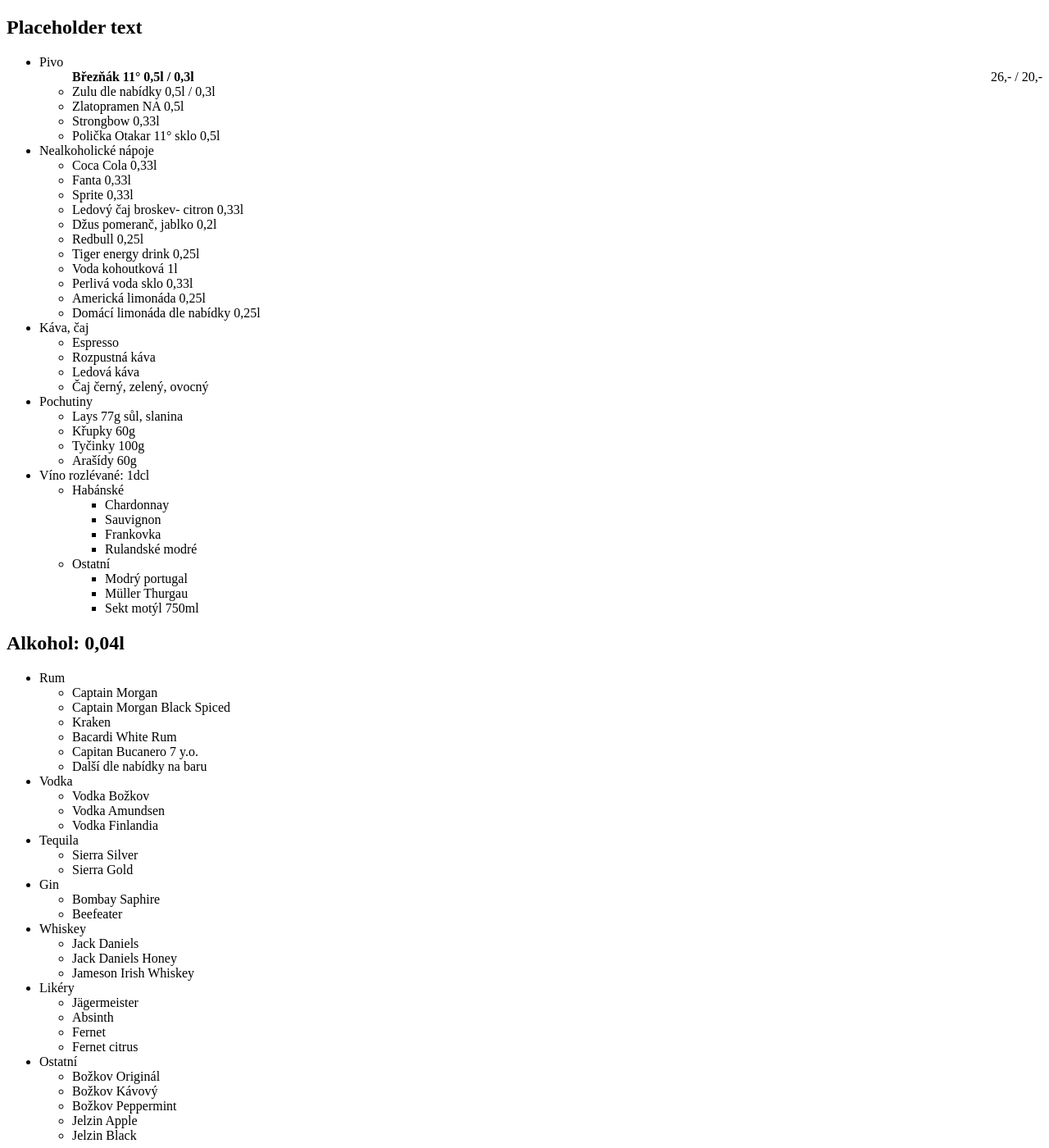
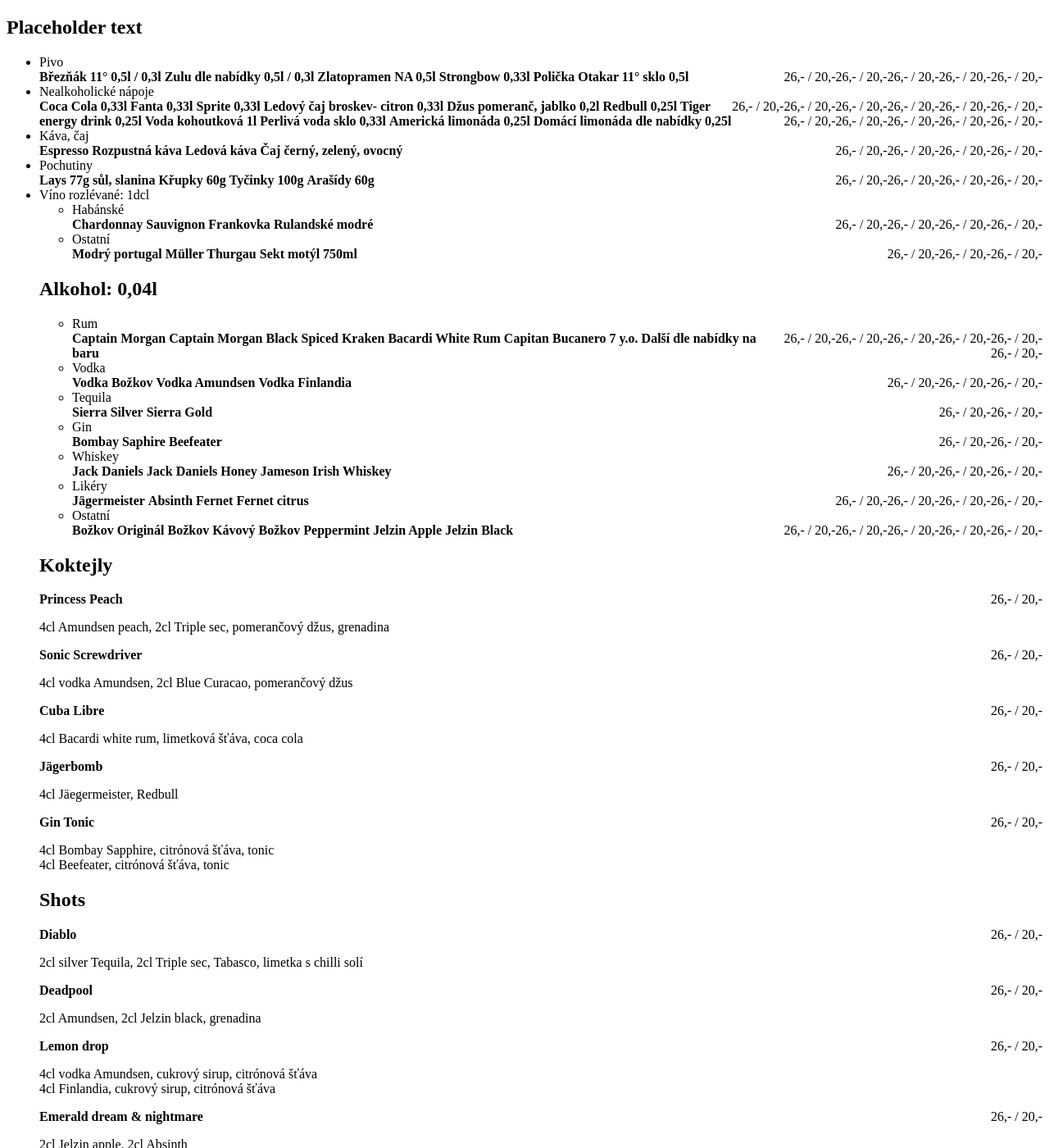
Before and after one commit to icycoba/icycoba.github.io, a Jekyll site: the page nabidka.html, which Jekyll copies as it is, in a window 1280 px wide and 1400 px high. Shown: the whole window at 82% size. Built offline with Jekyll 4.4.1, drawn with Linux system fonts in a browser that asks for light colours.

Commit message:
added shitload of span

```diff
--- a/nabidka.html
+++ b/nabidka.html
@@ -11,133 +11,102 @@
     <h2>Placeholder text</h2>
     <ul>
       <li>Pivo</li>
-        <ul>
           <span class="name">Březňák 11° 0,5l / 0,3l</span><span class="price">26,- / 20,-</span>
-          <li>Zulu dle nabídky 0,5l / 0,3l</li>
-          <li>Zlatopramen NA 0,5l</li>
-          <li>Strongbow 0,33l</li>
-          <li>Polička Otakar 11° sklo 0,5l</li>
-        </ul>
+          <span class="name">Zulu dle nabídky 0,5l / 0,3l</span><span class="price">26,- / 20,-</span>
+          <span class="name">Zlatopramen NA 0,5l</span><span class="price">26,- / 20,-</span>
+          <span class="name">Strongbow 0,33l</span><span class="price">26,- / 20,-</span>
+          <span class="name">Polička Otakar 11° sklo 0,5l</span><span class="price">26,- / 20,-</span>
       <li>Nealkoholické nápoje</li>
-        <ul>
-          <li>Coca Cola 0,33l</li>
-          <li>Fanta 0,33l</li>
-          <li>Sprite 0,33l</li>
-          <li>Ledový čaj broskev- citron 0,33l</li>
-          <li>Džus pomeranč, jablko 0,2l</li>
-          <li>Redbull 0,25l</li>
-          <li>Tiger energy drink 0,25l</li>
-          <li>Voda kohoutková 1l</li>
-          <li>Perlivá voda sklo 0,33l</li>
-          <li>Americká limonáda 0,25l</li>
-          <li>Domácí limonáda dle nabídky 0,25l</li>
-        </ul>
+          <span class="name">Coca Cola 0,33l</span><span class="price">26,- / 20,-</span>
+          <span class="name">Fanta 0,33l</span><span class="price">26,- / 20,-</span>
+          <span class="name">Sprite 0,33l</span><span class="price">26,- / 20,-</span>
+          <span class="name">Ledový čaj broskev- citron 0,33l</span><span class="price">26,- / 20,-</span>
+          <span class="name">Džus pomeranč, jablko 0,2l</span><span class="price">26,- / 20,-</span>
+          <span class="name">Redbull 0,25l</span><span class="price">26,- / 20,-</span>
+          <span class="name">Tiger energy drink 0,25l</span><span class="price">26,- / 20,-</span>
+          <span class="name">Voda kohoutková 1l</span><span class="price">26,- / 20,-</span>
+          <span class="name">Perlivá voda sklo 0,33l</span><span class="price">26,- / 20,-</span>
+          <span class="name">Americká limonáda 0,25l</span><span class="price">26,- / 20,-</span>
+          <span class="name">Domácí limonáda dle nabídky 0,25l</span><span class="price">26,- / 20,-</span>
       <li>Káva, čaj</li>
-        <ul>
-          <li>Espresso</li>
-          <li>Rozpustná káva</li>
-          <li>Ledová káva</li>
-          <li>Čaj černý, zelený, ovocný</li>
-        </ul>
+          <span class="name">Espresso</span><span class="price">26,- / 20,-</span>
+          <span class="name">Rozpustná káva</span><span class="price">26,- / 20,-</span>
+          <span class="name">Ledová káva</span><span class="price">26,- / 20,-</span>
+          <span class="name">Čaj černý, zelený, ovocný</span><span class="price">26,- / 20,-</span>
       <li>Pochutiny</li>
-        <ul>
-          <li>Lays 77g sůl, slanina</li>
-          <li>Křupky 60g</li>
-          <li>Tyčinky 100g</li>
-          <li>Arašídy 60g</li>
-        </ul>
+          <span class="name">Lays 77g sůl, slanina</span><span class="price">26,- / 20,-</span>
+          <span class="name">Křupky 60g</span><span class="price">26,- / 20,-</span>
+          <span class="name">Tyčinky 100g</span><span class="price">26,- / 20,-</span>
+          <span class="name">Arašídy 60g</span><span class="price">26,- / 20,-</span>
       <li>Víno rozlévané: 1dcl</li>
-        <ul>
-          <li>Habánské</li>
-            <ul>
-              <li>Chardonnay</li>
-              <li>Sauvignon</li>
-              <li>Frankovka</li>
-              <li>Rulandské modré</li>
-            </ul>
-          <li>Ostatní</li>
-            <ul>
-              <li>Modrý portugal</li>
-              <li>Müller Thurgau</li>
-              <li>Sekt motýl 750ml</li>
-            </ul>
-        </ul>
-    </ul>
+          <ul>
+            <li>Habánské</li>
+              <span class="name">Chardonnay</span><span class="price">26,- / 20,-</span>
+              <span class="name">Sauvignon</span><span class="price">26,- / 20,-</span>
+              <span class="name">Frankovka</span><span class="price">26,- / 20,-</span>
+              <span class="name">Rulandské modré</span><span class="price">26,- / 20,-</span>
+            <li>Ostatní</li>
+              <span class="name">Modrý portugal</span><span class="price">26,- / 20,-</span>
+              <span class="name">Müller Thurgau</span><span class="price">26,- / 20,-</span>
+              <span class="name">Sekt motýl 750ml</span><span class="price">26,- / 20,-</span>
+          </ul>
     <h2>Alkohol: 0,04l</h2>
     <ul>
       <li>Rum</li>
-        <ul>
-          <li>Captain Morgan</li>
-          <li>Captain Morgan Black Spiced</li>
-          <li>Kraken</li>
-          <li>Bacardi White Rum</li>
-          <li>Capitan Bucanero 7 y.o.</li>
-          <li>Další dle nabídky na baru</li>
-        </ul>
+          <span class="name">Captain Morgan</span><span class="price">26,- / 20,-</span>
+          <span class="name">Captain Morgan Black Spiced</span><span class="price">26,- / 20,-</span>
+          <span class="name">Kraken</span><span class="price">26,- / 20,-</span>
+          <span class="name">Bacardi White Rum</span><span class="price">26,- / 20,-</span>
+          <span class="name">Capitan Bucanero 7 y.o.</span><span class="price">26,- / 20,-</span>
+          <span class="name">Další dle nabídky na baru</span><span class="price">26,- / 20,-</span>
       <li>Vodka</li>
-        <ul>
-          <li>Vodka Božkov</li>
-          <li>Vodka Amundsen</li>
-          <li>Vodka Finlandia</li>
-        </ul>
+          <span class="name">Vodka Božkov</span><span class="price">26,- / 20,-</span>
+          <span class="name">Vodka Amundsen</span><span class="price">26,- / 20,-</span>
+          <span class="name">Vodka Finlandia</span><span class="price">26,- / 20,-</span>
       <li>Tequila</li>
-        <ul>
-          <li>Sierra Silver</li>
-          <li>Sierra Gold</li>
-        </ul>
+          <span class="name">Sierra Silver</span><span class="price">26,- / 20,-</span>
+          <span class="name">Sierra Gold</span><span class="price">26,- / 20,-</span>
       <li>Gin</li>
-        <ul>
-          <li>Bombay Saphire</li>
-          <li>Beefeater</li>
-        </ul>
+          <span class="name">Bombay Saphire</span><span class="price">26,- / 20,-</span>
+          <span class="name">Beefeater</span><span class="price">26,- / 20,-</span>
       <li>Whiskey</li>
-        <ul>
-          <li>Jack Daniels</li>
-          <li>Jack Daniels Honey</li>
-          <li>Jameson Irish Whiskey</li>
-        </ul>
+          <span class="name">Jack Daniels</span><span class="price">26,- / 20,-</span>
+          <span class="name">Jack Daniels Honey</span><span class="price">26,- / 20,-</span>
+          <span class="name">Jameson Irish Whiskey</span><span class="price">26,- / 20,-</span>
       <li>Likéry</li>
-        <ul>
-          <li>Jägermeister</li>
-          <li>Absinth</li>
-          <li>Fernet</li>
-          <li>Fernet citrus</li>
-        </ul>
+          <span class="name">Jägermeister</span><span class="price">26,- / 20,-</span>
+          <span class="name">Absinth</span><span class="price">26,- / 20,-</span>
+          <span class="name">Fernet</span><span class="price">26,- / 20,-</span>
+          <span class="name">Fernet citrus</span><span class="price">26,- / 20,-</span>
       <li>Ostatní</li>
-        <ul>
-          <li>Božkov Originál</li>
-          <li>Božkov Kávový</li>
-          <li>Božkov Peppermint</li>
-          <li>Jelzin Apple</li>
-          <li>Jelzin Black</li>
-        </ul>
+          <span class="name">Božkov Originál</span><span class="price">26,- / 20,-</span>
+          <span class="name">Božkov Kávový</span><span class="price">26,- / 20,-</span>
+          <span class="name">Božkov Peppermint</span><span class="price">26,- / 20,-</span>
+          <span class="name">Jelzin Apple</span><span class="price">26,- / 20,-</span>
+          <span class="name">Jelzin Black</span><span class="price">26,- / 20,-</span>
     </ul>
     <h2>Koktejly</h2>
-    <ul>
-      <li>Princess Peach</li>
+      <span class="name">Princess Peach</span><span class="price">26,- / 20,-</span>
         <p>4cl Amundsen peach, 2cl Triple sec, pomerančový džus, grenadina</p>
-      <li>Sonic Screwdriver</li>
+      <span class="name">Sonic Screwdriver</span><span class="price">26,- / 20,-</span>
         <p>4cl vodka Amundsen, 2cl Blue Curacao, pomerančový džus</p>
-      <li>Cuba Libre</li>
+      <span class="name">Cuba Libre</span><span class="price">26,- / 20,-</span>
         <p>4cl Bacardi white rum, limetková šťáva, coca cola</p>
-      <li>Jägerbomb</li>
+      <span class="name">Jägerbomb</span><span class="price">26,- / 20,-</span>
         <p>4cl Jäegermeister, Redbull</p>
-      <li>Gin Tonic</li>
+      <span class="name">Gin Tonic</span><span class="price">26,- / 20,-</span>
         <p>4cl Bombay Sapphire, citrónová šťáva, tonic<br>
         4cl Beefeater, citrónová šťáva, tonic</p>
-    </ul>
     <h2>Shots</h2>
-    <ul>
-      <li>Diablo</li>
+      <span class="name">Diablo</span><span class="price">26,- / 20,-</span>
       <p>2cl silver Tequila, 2cl Triple sec, Tabasco, limetka s chilli solí</p>
-      <li>Deadpool</li>
+      <span class="name">Deadpool</span><span class="price">26,- / 20,-</span>
       <p>2cl Amundsen, 2cl Jelzin black, grenadina</p>
-      <li>Lemon drop</li>
+      <span class="name">Lemon drop</span><span class="price">26,- / 20,-</span>
       <p>4cl vodka Amundsen, cukrový sirup, citrónová šťáva<br>
       4cl Finlandia, cukrový sirup, citrónová šťáva</p>
-      <li>Emerald dream &amp; nightmare</li>
+      <span class="name">Emerald dream &amp; nightmare</span><span class="price">26,- / 20,-</span>
       <p>2cl Jelzin apple, 2cl Absinth<br>
       2cl Jelzin black, 2cl Absinth</p>
-    </ul>
   </body>
 </html>
```
